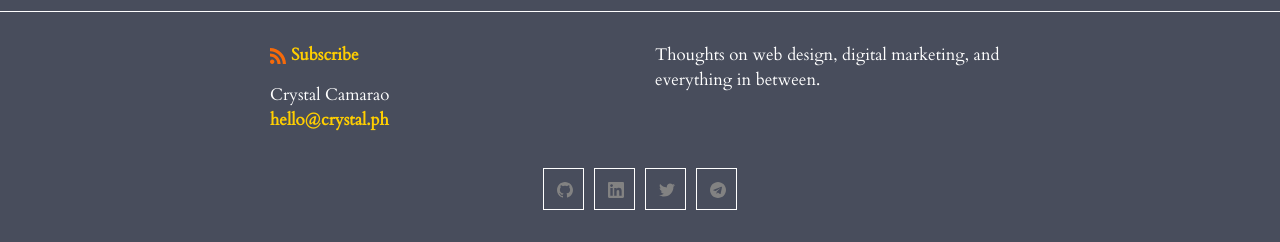
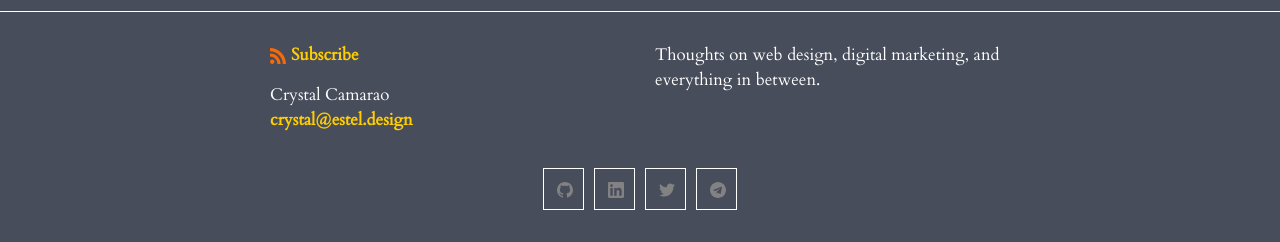
Before and after one commit to crystalcamarao/crystalcamarao.github.io, a Jekyll site: the page built from index.md, in a window 1280 px wide. Shown: the part 655-897 px from the top of the page. Built offline with Jekyll 4.4.1, drawn with Linux system fonts in a browser that asks for light colours.

Commit message:
Updated Config

```diff
--- a/_config.yml
+++ b/_config.yml
@@ -10,7 +10,7 @@ collections:
     output: true
 author:
   name: Crystal Camarao
-  email: hello@crystal.ph
+  email: crystal@estel.design
 description: 'Thoughts on web design, digital marketing, and everything in between.
 
 '
```
